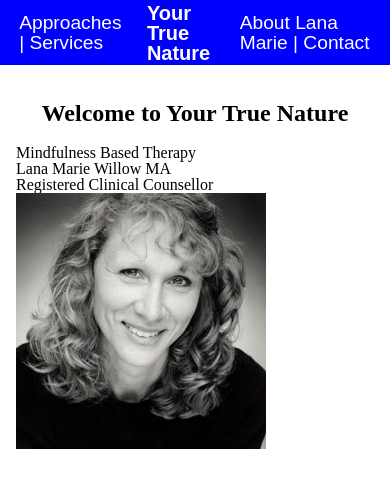
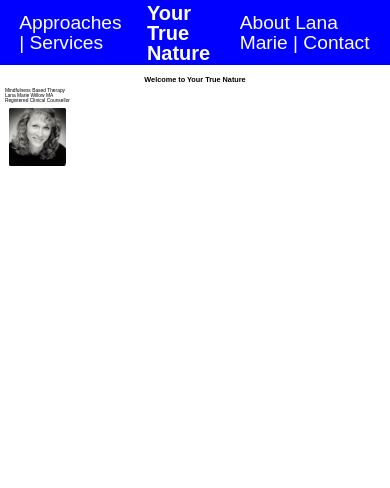
Before and after one commit to lloydgerry/YourTrueNature, a Vue app: page / in a window 390 px wide. Shown: the top 488 px of the page. Built offline with nearby package versions, Linux system fonts and the light colour scheme.

Commit message:
updating global styling, add responsive font-sizes

```diff
--- a/src/App.vue
+++ b/src/App.vue
@@ -32,7 +32,7 @@ export default {
   /* move page down height of NavBar */
 }
 
-#image-radius {
+.image-radius {
   border-radius: 10px;
 }
 
--- a/src/views/About.vue
+++ b/src/views/About.vue
@@ -368,10 +368,10 @@ export default {
   components: {},
   head: {
     // creates a title tag in header.
-    title () {
+    title() {
       return {
         inner: this.title,
-      }
+      };
     },
     meta: [
       // creates a meta description tag in header.
@@ -387,6 +387,7 @@ export default {
   text-align: left;
   word-break: normal;
   padding-left: 1em;
+  font-size: 1.25vw;
   font-family: Avenir, Arial, Helvetica, sans-serif;
 }
 
@@ -395,7 +396,7 @@ export default {
 }
 
 #image-lana {
-  border-radius: 10px;
+  border-radius: 10%;
   float: left;
   width: 10%;
   height: 10%;
--- a/src/views/Approaches.vue
+++ b/src/views/Approaches.vue
@@ -24,6 +24,8 @@ h1 {
 }
 
 .approaches {
+  font-family: Avenir, Helvetica, Arial, sans-serif;
   padding-left: 1em;
+  font-size: 1.25vw;
 }
 </style>
--- a/src/views/Contact.vue
+++ b/src/views/Contact.vue
@@ -134,14 +134,14 @@ input {
   margin: 0.75em;
   padding: 0.75em;
   font-family: Avenir, Arial, Helvetica, sans-serif;
-  font-size: 110%;
+  font-size: 1.25vw;
 }
 
 .form-control {
   border-radius: 34px;
   border: 2px solid #e6e6e6;
   width: 25%;
-  height: 3.5em;
+  height: 3em;
   margin: 1em;
 }
 
@@ -159,8 +159,8 @@ input {
   height: 30%;
   padding-left: 0.5em;
   padding-top: 1.5em;
+  font-family: Avenir, Arial, Helvetica, sans-serif;
   font-size: 110%;
-  font-family: Avenir, Arial, Helvetica, sans-serif;
 }
 
 #form-submit-button {
@@ -172,7 +172,7 @@ input {
   border-radius: 25px;
   width: 15em;
   height: 3.5em;
-  font-size: 90%;
+  font-size: 110%;
 }
 
 # .fade-enter-active,
--- a/src/views/Home.vue
+++ b/src/views/Home.vue
@@ -8,8 +8,8 @@
         Registered Clinical Counsellor
       </div>
     </body>
-    <div id="home-image-lana-marie">
-      <img src="../assets/lana-marie.jpeg" />
+    <div class="image-radius">
+      <img id="home-image-lana-marie" src="../assets/lana-marie.jpeg" />
     </div>
   </div>
 </template>
@@ -56,9 +56,15 @@ p {
 
 .home {
   padding: 1em;
+  font-size: 1.25vw;
+  font-family: Avenir, Arial, Helvetica, sans-serif;
 }
 
 #home-image-lana-marie {
+  width: 15%;
+  height: 15%;
   border: 10px;
+  border-radius: 10%;
+  padding: 1%;
 }
 </style>
--- a/src/views/Services.vue
+++ b/src/views/Services.vue
@@ -104,5 +104,7 @@ p {
 
 .services {
   margin-left: 1em;
+  font-size: 1.25vw;
+  font-family: Avenir, Arial, Helvetica, sans-serif;
 }
 </style>
```
Lines whose indentation alone changed are shown as unchanged.
